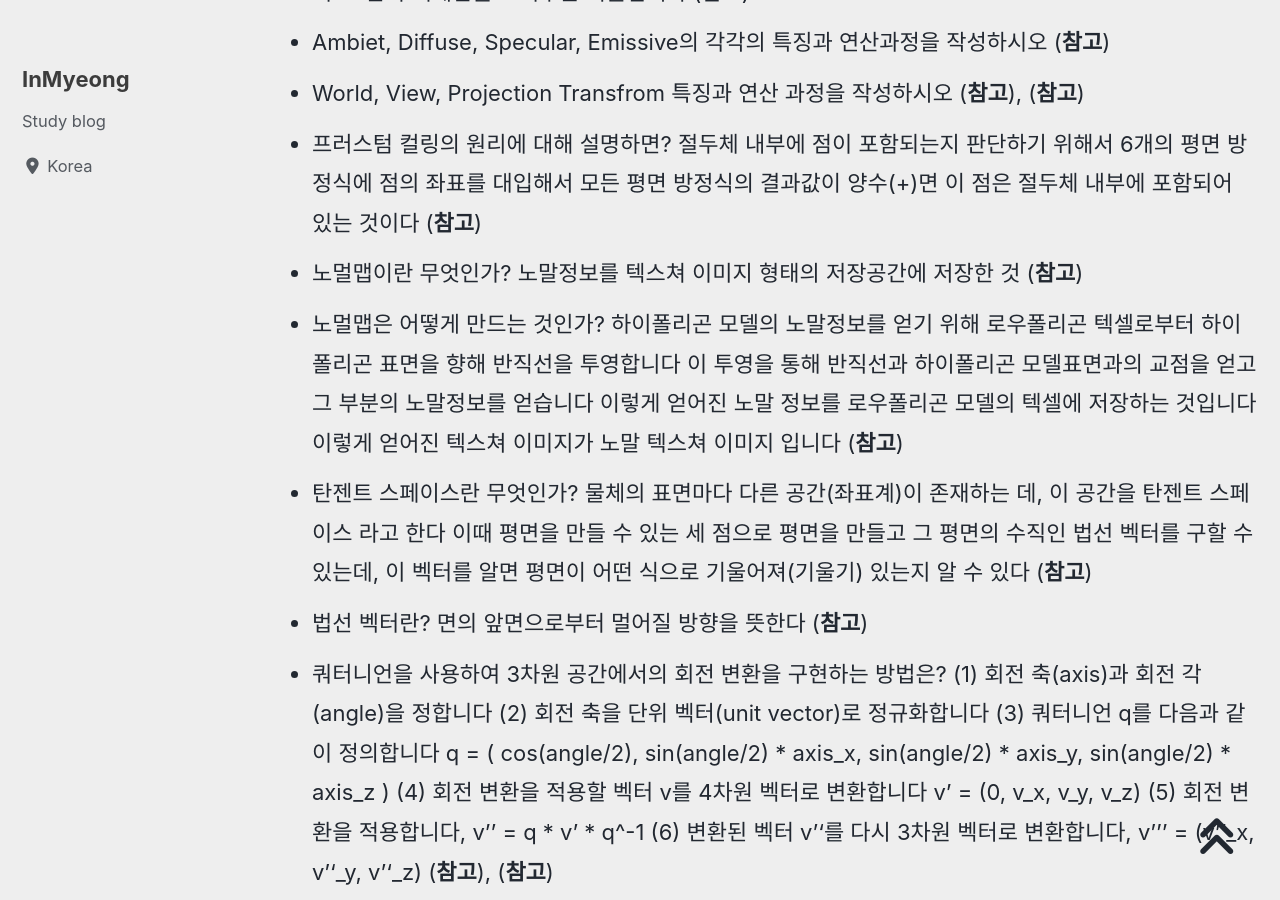
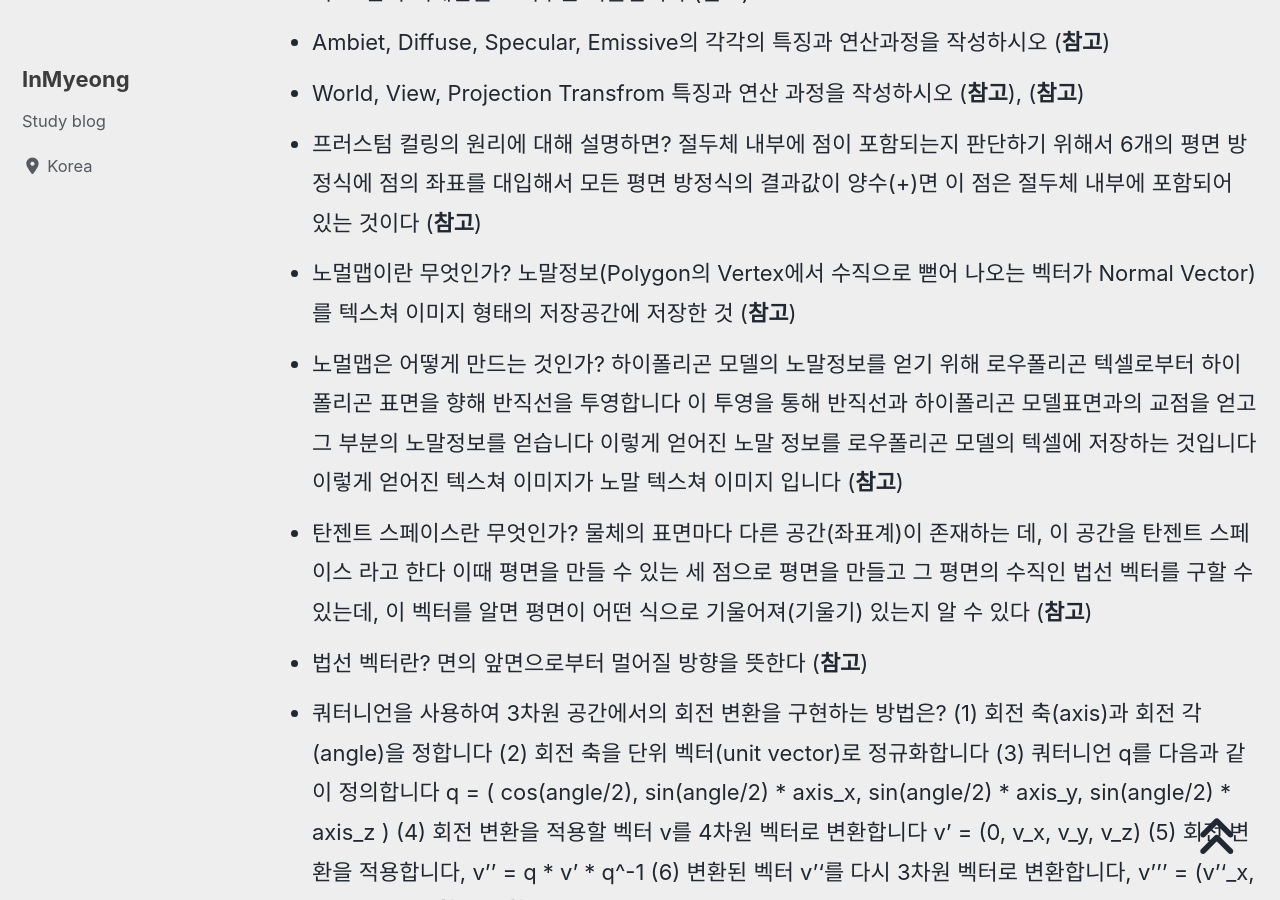
Before and after one commit to devMyeong/devMyeong.github.io, a Jekyll site: the page built from _posts/cs/2022-09-05-블로그-면접준비.md, in a window 1280 px wide and 900 px high, scrolled down 22171 px. Built offline with Jekyll 4.4.1, drawn with Linux system fonts in a browser that asks for light colours; cached includes are drawn as plain includes; nearby versions of some CDN libraries; some web fonts are replaced; comment, search, counter and statistics services are not loaded.

Commit message:
Chore : 수정

```diff
--- a/_posts/cs/2022-09-05-블로그-면접준비.md
+++ b/_posts/cs/2022-09-05-블로그-면접준비.md
@@ -205,7 +205,7 @@ last_modified_at: 2022-10-30
 - Ambiet, Diffuse, Specular, Emissive의 각각의 특징과 연산과정을 작성하시오 ([**참고**](https://velog.io/@sham/miniRT-%ED%95%B5%EC%8B%AC%EA%B0%9C%EB%85%90-%ED%90%81-%EC%A1%B0%EB%AA%85-%EB%AA%A8%EB%8D%B8))
 - World, View, Projection Transfrom 특징과 연산 과정을 작성하시오 ([**참고**](https://blog.naver.com/jerrypoiu/221509399978)), ([**참고**](https://createcode.tistory.com/15))
 - 프러스텀 컬링의 원리에 대해 설명하면? 절두체 내부에 점이 포함되는지 판단하기 위해서 6개의 평면 방정식에 점의 좌표를 대입해서 모든 평면 방정식의 결과값이 양수(+)면 이 점은 절두체 내부에 포함되어 있는 것이다 ([**참고**](https://lalyns.tistory.com/entry/%ED%94%84%EB%9F%AC%EC%8A%A4%ED%85%80-%EC%BB%AC%EB%A7%81-%EB%B7%B0%EC%A2%8C%ED%91%9C%EA%B3%84-1))
-- 노멀맵이란 무엇인가? 노말정보를 텍스쳐 이미지 형태의 저장공간에 저장한 것 ([**참고**](http://media.cgland.com/news.html?part=&modes=view&page=674&no=3081&word=))
+- 노멀맵이란 무엇인가? 노말정보(Polygon의 Vertex에서 수직으로 뻗어 나오는 벡터가 Normal Vector)를 텍스쳐 이미지 형태의 저장공간에 저장한 것 ([**참고**](http://media.cgland.com/news.html?part=&modes=view&page=674&no=3081&word=))
 - 노멀맵은 어떻게 만드는 것인가? 하이폴리곤 모델의 노말정보를 얻기 위해 로우폴리곤 텍셀로부터 하이폴리곤 표면을 향해 반직선을 투영합니다 이 투영을 통해 반직선과 하이폴리곤 모델표면과의 교점을 얻고 그 부분의 노말정보를 얻습니다 이렇게 얻어진 노말 정보를 로우폴리곤 모델의 텍셀에 저장하는 것입니다 이렇게 얻어진 텍스쳐 이미지가 노말 텍스쳐 이미지 입니다 ([**참고**](http://media.cgland.com/news.html?part=&modes=view&page=674&no=3081&word=))
 - 탄젠트 스페이스란 무엇인가? 물체의 표면마다 다른 공간(좌표계)이 존재하는 데, 이 공간을 탄젠트 스페이스 라고 한다 이때 평면을 만들 수 있는 세 점으로 평면을 만들고 그 평면의 수직인 법선 벡터를 구할 수 있는데, 이 벡터를 알면 평면이 어떤 식으로 기울어져(기울기) 있는지 알 수 있다 ([**참고**](https://mgun.tistory.com/1289))
 - 법선 벡터란? 면의 앞면으로부터 멀어질 방향을 뜻한다 ([**참고**](http://telnet.or.kr/directx/graphics/programmingguide/gettingstarted/3dcoordinatesystems/facevertexnormalvectors.htm))
```
